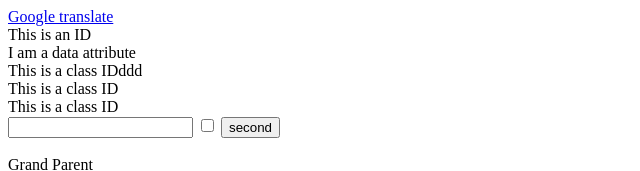
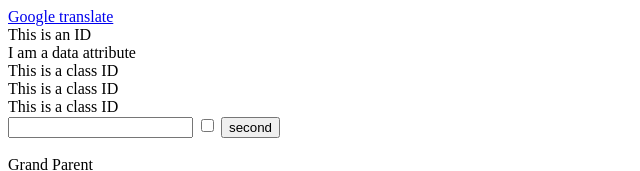
Before and after one commit to leticarolina/js-studies-tests, a plain HTML site: page index.html in a window 1280 px wide. Shown: the top 171 px of the page, 0-640 px from the left. Drawn offline with Linux system fonts and the light colour scheme.

Commit message:
sets and generators

```diff
--- a/index.html
+++ b/index.html
@@ -17,7 +17,7 @@
     >
     <div id="div-id">This is an ID</div>
     <div data-test>I am a data attribute</div>
-    <div class="div-class">This is a class IDddd</div>
+    <div class="div-class">This is a class ID</div>
     <div class="div-class">This is a class ID</div>
     <div class="div-class">This is a class ID</div>
     <!-- <form data-form=""> -->
```
Also changed, not shown: js-advanced/1advanced-features.js (+97 -39 lines).
